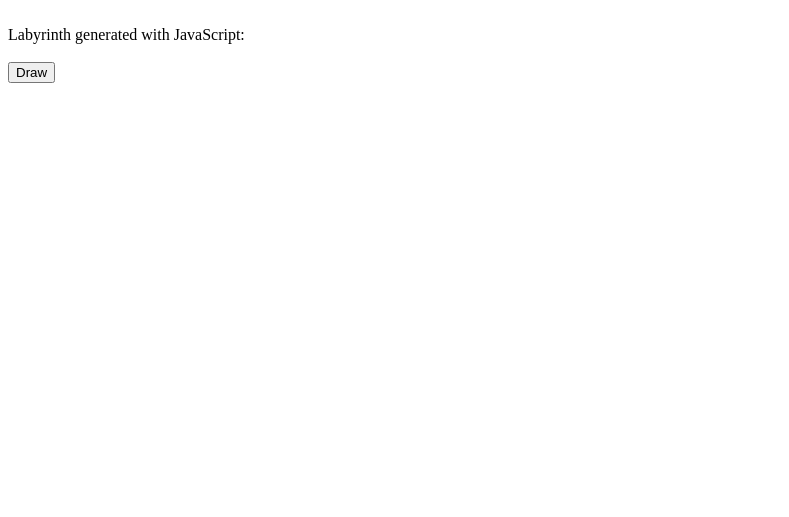
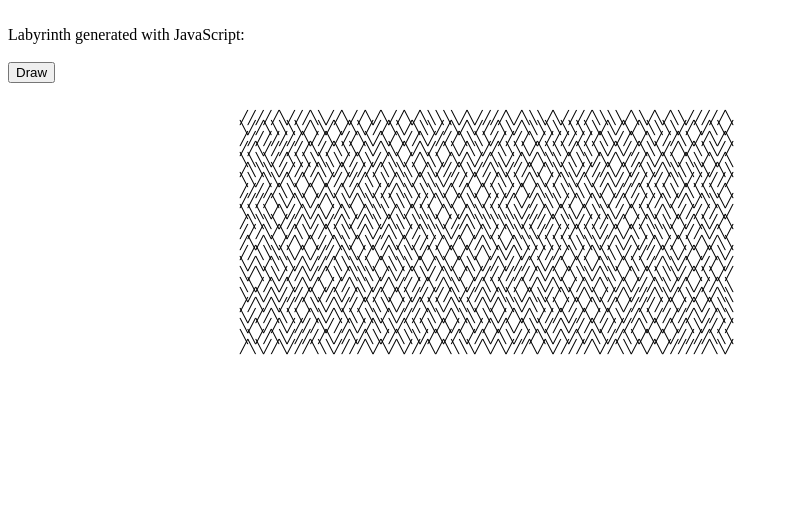
Before and after one commit to kjakka/kjakka.github.io, a plain HTML site: page index.html in a window 1280 px wide. Shown: the whole page, without its empty margins (0-789 px from the left). Drawn offline with Linux system fonts and the light colour scheme.

Commit message:
Update index.html

```diff
--- a/index.html
+++ b/index.html
@@ -2,9 +2,11 @@
 Labyrinth generated with JavaScript:<br><br>
 <input type="button" onclick="drawLabryinth(64, 24, 2, 2);" value="Draw">
 <br><br>
-<div id="maze" style="width:800px;height:400px;overflow:none;margin:0 auto;font-family:monospace;">
+<div style="width:800px;height:400px;overflow:none;margin:0 auto;font-family:monospace;">
+	<p id="maze" style="line-height:80%"></p>
 </div>
 <script>
+drawLabryinth(64, 24, 2, 2);
 function drawLabryinth(w,h,n,m) {
   var strMaze = "";
   for (var line=1; line<h; line++) {
@@ -12,7 +14,7 @@ function drawLabryinth(w,h,n,m) {
       var s = (Math.floor((Math.random()*n)%m)) ? "╱" : "╲";
       strMaze += (s);
     }
-    strMaze += "<br>";
+    strMaze += "<br style='height:0'>";
   }
   document.getElementById("maze").innerHTML = strMaze;
 }
```
